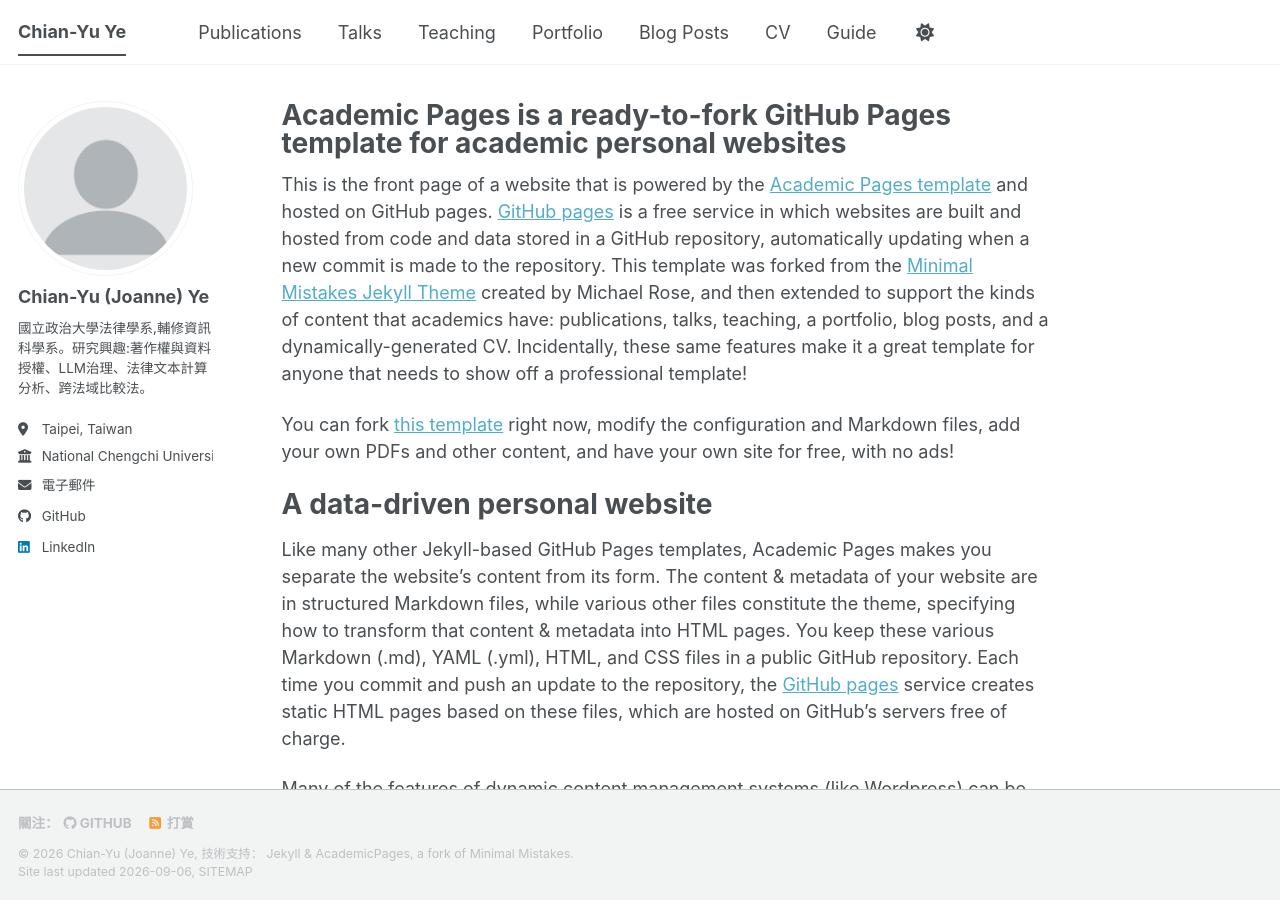
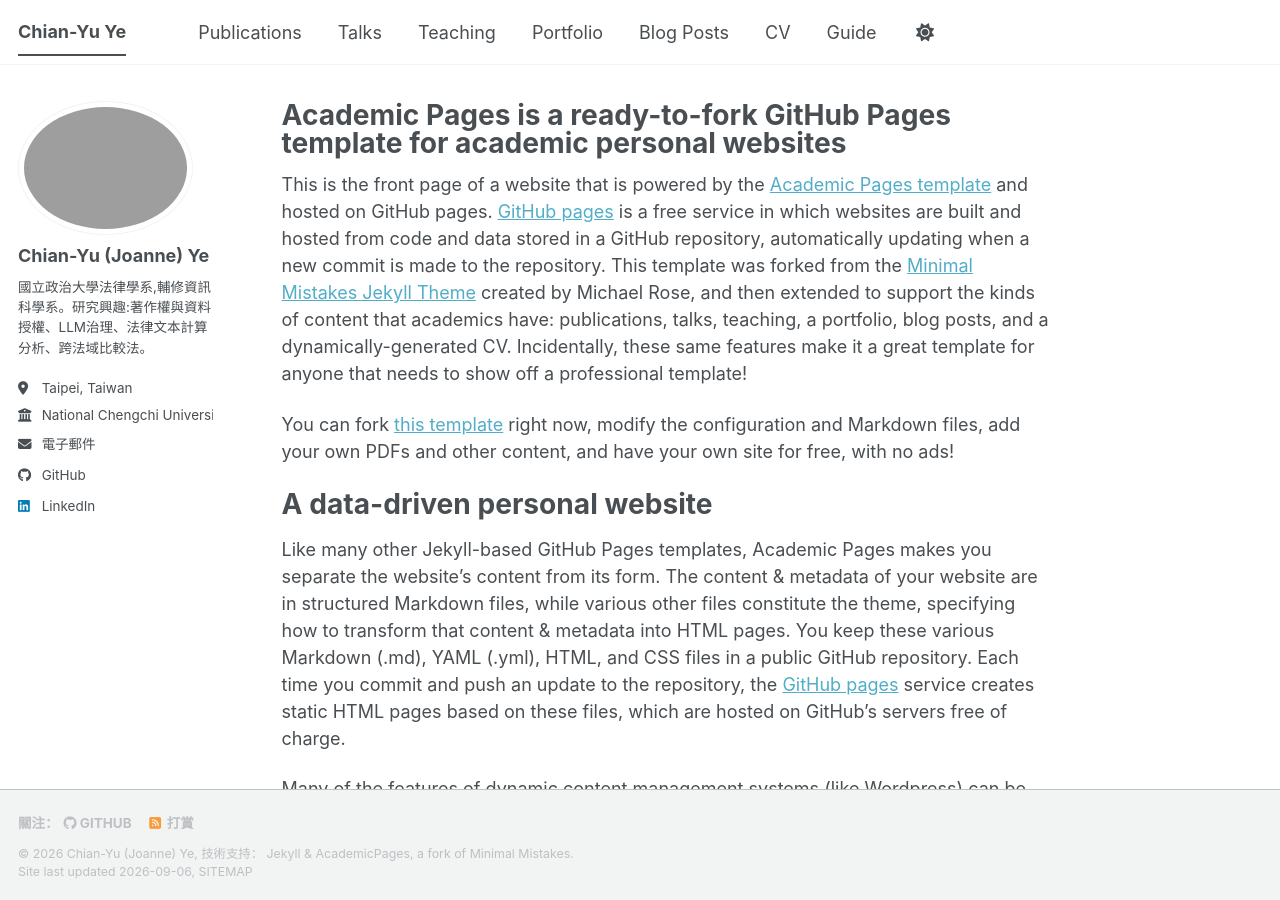
Before and after one commit to Molannn/chianyu.github.io, a Jekyll site: the page built from _pages/about.md, in a window 1280 px wide and 900 px high. Built offline with Jekyll 4.4.1, drawn with Linux system fonts in a browser that asks for light colours; a style sheet for code colours, icons or effects is not loaded.

Commit message:
Change avatar image to chianyu.png
Updated the avatar image in the configuration.

```diff
--- a/_config.yml
+++ b/_config.yml
@@ -22,7 +22,7 @@ repository               : "Molannn/chianyu.github.io"
 #               Additional customization can be done by editing /_includes/author-profile.html
 author:
   # Biographic information
-  avatar           : "profile.png" # 把履歷中的畢業照放到 images/ 資料夾,改成一樣的檔名
+  avatar           : "chianyu.png" # 把履歷中的畢業照放到 images/ 資料夾,改成一樣的檔名
   name             : "Chian-Yu (Joanne) Ye"
   pronouns         :
   bio              : "國立政治大學法律學系,輔修資訊科學系。研究興趣:著作權與資料授權、LLM治理、法律文本計算分析、跨法域比較法。"
```
